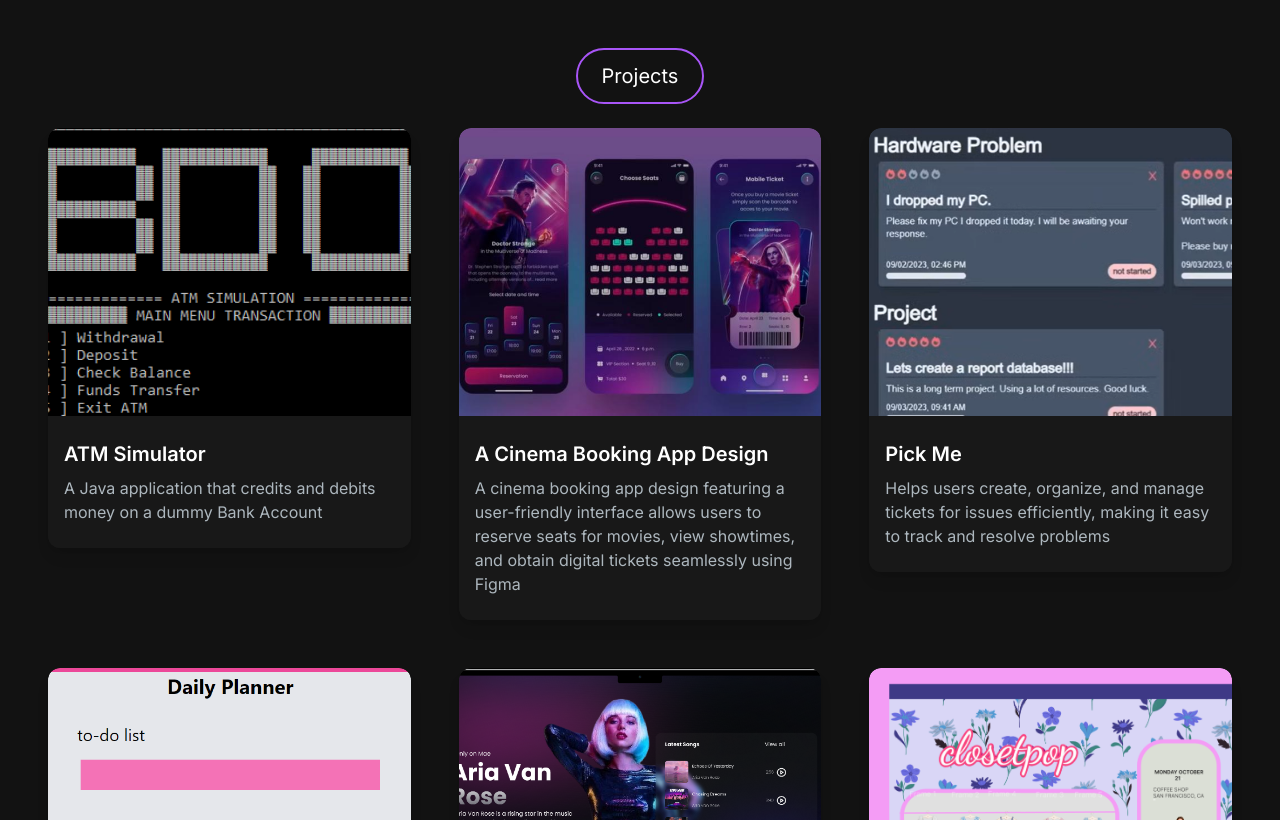
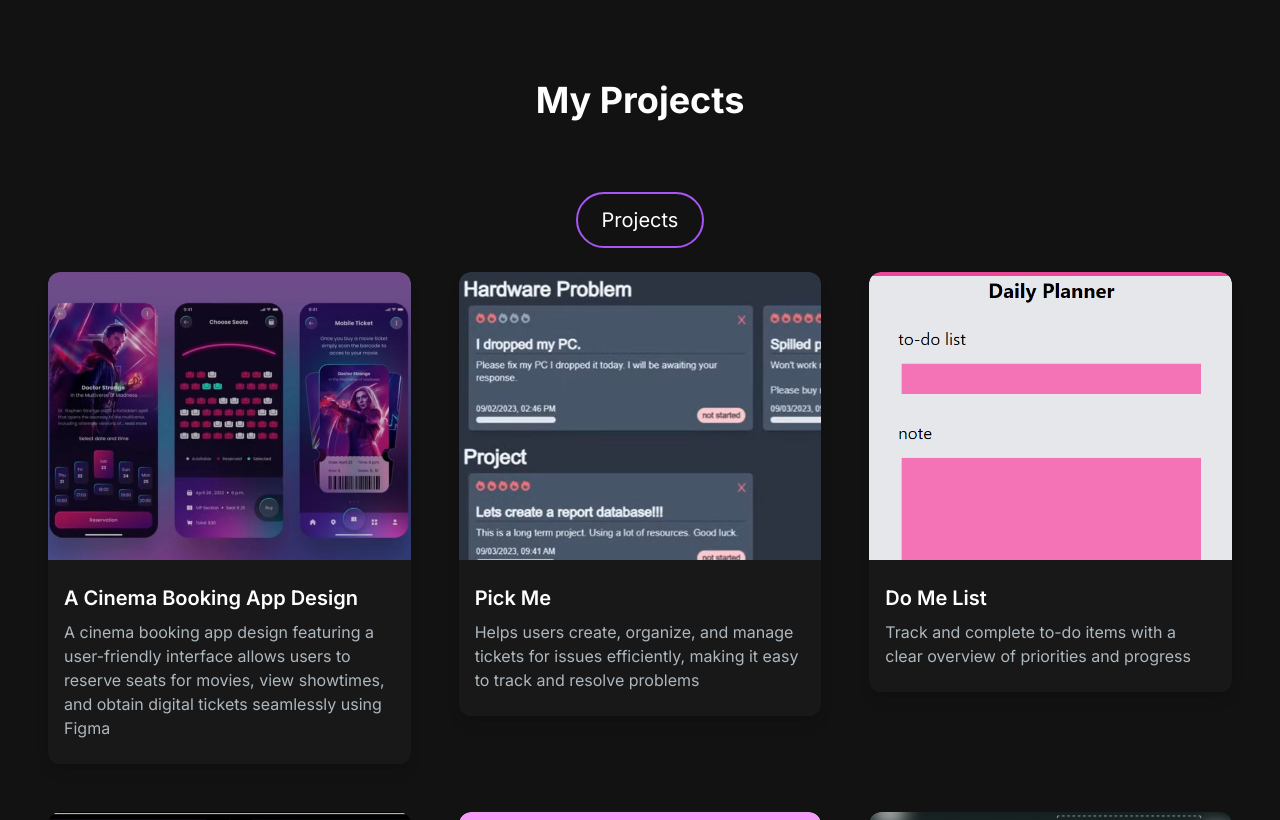
Before and after one commit to Melissamae-sudo/My-Portfolio, a Next.js app: page / in a window 1280 px wide. Shown: the part 1600-2420 px from the top of the page. Built offline with nearby package versions, Linux system fonts and the light colour scheme.

Commit message:
Update ProjectsSection.jsx

```diff
--- a/src/app/components/ProjectsSection.jsx
+++ b/src/app/components/ProjectsSection.jsx
@@ -7,13 +7,6 @@ import { motion, useInView } from "framer-motion";
 const projectsData = [
   {
     id: 1,
-    title: "ATM Simulator",
-    description: "A Java application that credits and debits money on a dummy Bank Account",
-    image: "/images/atm.png",
-    tag: ["Projects"],
-  },
-  {
-    id: 2,
     title: "A Cinema Booking App Design",
     description: "A cinema booking app design featuring a user-friendly interface allows users to reserve seats for movies, view showtimes, and obtain digital tickets seamlessly using Figma",
     image: "/images/1727548237623.jpg",
@@ -21,7 +14,7 @@ const projectsData = [
     figmaUrl: "https://www.figma.com/community/file/1413802606243073240/bookmovies"
   },
   {
-    id: 3,
+    id: 2,
     title: "Pick Me",
     description: "Helps users create, organize, and manage tickets for issues efficiently, making it easy to track and resolve problems",
     image: "/images/ticket.png",
@@ -29,7 +22,7 @@ const projectsData = [
     gitUrl: "https://github.com/Melissamae-sudo/Pick-Me-App",
   },
   {
-    id: 4,
+    id: 3,
     title: "Do Me List",
     description: " Track and complete to-do items with a clear overview of priorities and progress",
     image: "/images/dome.png",
@@ -37,7 +30,7 @@ const projectsData = [
     gitUrl: "https://www.figma.com/proto/pUmVliyIWpckLc36Z4iDFX/Mae-Music?page-id=0%3A1&node-id=64-45&node-type=canvas&viewport=472%2C110%2C0.06&t=bwVBtfl57hCrl2ZZ-1&scaling=scale-down&content-scaling=fixed",
   },
     {
-    id: 5,
+    id: 4,
     title: "Mae Music",
     description: "A fictional music streaming company providing an ad-free platform with millions of songs. It converts visitors into signups for the ad-free platform",
     image: "/images/Screenshot 2024-10-06 124655.png",
@@ -45,7 +38,7 @@ const projectsData = [
     gitUrl: "https://github.com/Melissamae-sudo/Do-Me-List",
   },
   {
-    id: 6,
+    id: 5,
     title: "ClosetPop- An Outfit generator",
     description: "A dynamic outfit generator built in Figma, featuring a model and customizable outfit options. Designed to help users visualize and experiment with styles, making it easy to find the perfect fit",
     image: "/images/Screenshot 2024-11-24 222842.png",
@@ -53,7 +46,7 @@ const projectsData = [
     gitUrl: "https://www.figma.com/design/XXKzosTCv7ppZrzMdwFTGy/outfit-generator?node-id=0-1&t=2MBb5RRm1oSa6dSU-1",
   },
    {
-    id: 7,
+    id: 6,
     title: "Advent Calendar",
     description: "Create a magical digital advent calendar and turn the holidays into 24 days of surprises! Perfect for long-distance friends, family, or your significant other, this personalized calendar is alternative to anything store-bought. Fill each day with unique surprises, thoughtful messages, or creative treats that will bring joy and connection throughout the season.",
     image: "/images/Screenshot 2024-11-27 214733.png",
```
